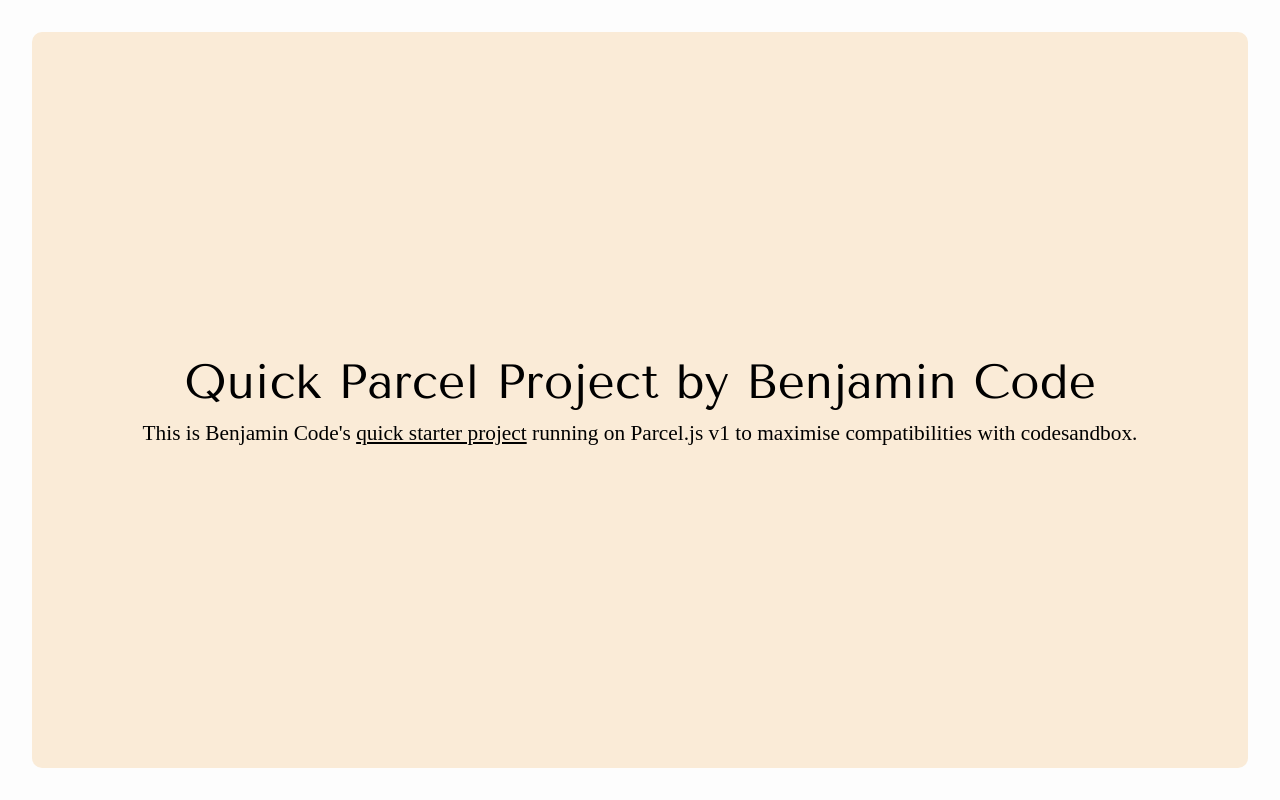
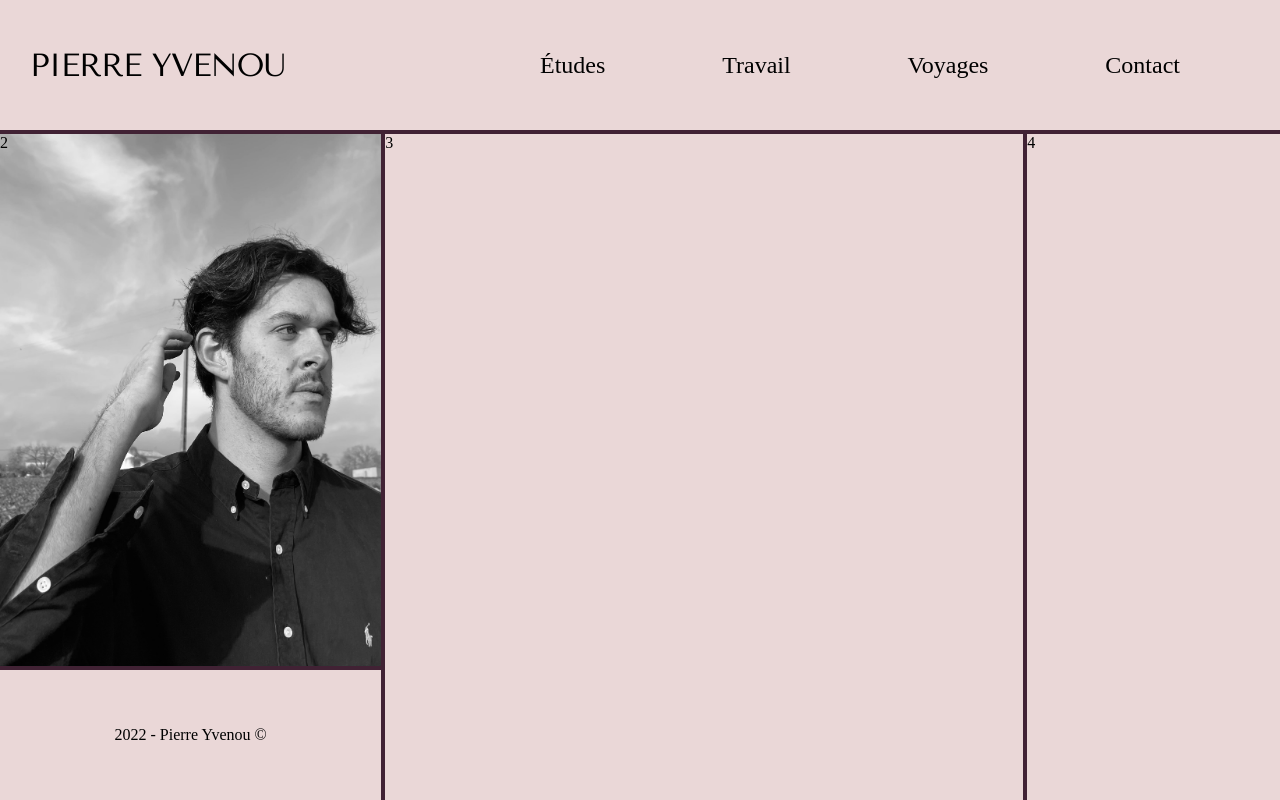
Before and after one commit to yvpierre/portfolio, a website built with Parcel: page index.html in a window 1280 px wide. Built offline with nearby package versions, Linux system fonts and the light colour scheme; files whose address does not match are found by name; a web font is replaced by a local one.

Commit message:
placing the grid's firsts components

```diff
--- a/index.html
+++ b/index.html
@@ -13,23 +13,9 @@
     <meta name="viewport" content="width=device-width, initial-scale=1, minimum-scale=1, maximum-scale=5">
     <meta name="format-detection" content="telephone=no">
     <!-- Title -->
-    <title>Benjamin Code Scalpel</title>
+    <title>Pierre Yvenou</title>
     <!-- Description -->
-    <meta name="description" content="Home description.">
-    <!-- Social -->
-    <!-- Twitter -->
-    <meta name="twitter:card" content="summary_large_image">
-    <meta name="twitter:title" content="Quick Parcel Project — Home">
-    <meta name="twitter:description" content="Home description.">
-    <meta name="twitter:image" content="#">
-    <!-- Facebook -->
-    <meta property="og:type" content="website">
-    <meta property="og:url" content="https://www.example.com">
-    <meta property="og:title" content="Quick Parcel Project — Home">
-    <meta property="og:description" content="Home description.">
-    <meta property="og:image" content="#">
-    <meta property="og:image:width" content="1200">
-    <meta property="og:image:height" content="630">
+    <meta name="description" content="Pierre Yvenou's portfolio">
     <!-- Favicon -->
     <meta name="theme-color" content="#fff">
     <link rel="preconnect" href="https://fonts.googleapis.com">
@@ -39,14 +25,22 @@
 
 <body>
 
-<div class="hero">
-    <h1>Quick Parcel Project by Benjamin Code</h1>
-    <p class="description">
-        This is Benjamin Code's <a href="https://github.com/bdebon/quick-parcel-project" target="_blank">quick starter project</a> running on Parcel.js v1 to maximise compatibilities with codesandbox.
-    </p>
+    <div class="parent">
+        <div class="navbar">
+            <h1 class="nom">PIERRE YVENOU</h1>
+            <ul class="menu">
+                <li>Études</li>
+                <li>Travail</li>
+                <li>Voyages</li>
+                <li>Contact</li>
+            </ul>
 
-</div>
-
+        </div>
+        <div class="left"> 2 </div>
+        <div class="main"> 3 </div>
+        <div class="right"> 4 </div>
+        <div class="footer"> 2022 - Pierre Yvenou © </div>
+    </div>
 
 <script type="module" src="src/index.ts"></script>
 
--- a/src/scss/_base.scss
+++ b/src/scss/_base.scss
@@ -9,3 +9,71 @@
 h1, h2, h3, h4 {
   font-family: 'Tenor Sans', sans-serif;
 }
+
+.parent {
+  position: absolute;
+  top: -2px;
+  bottom: -2px;
+  left: -2px;
+  right: -2px;
+  display: grid;
+  grid-template-columns: 3fr 5fr 2fr;
+  grid-template-rows: 1fr 4fr 1fr;
+  grid-column-gap: px;
+  grid-row-gap: 0px;
+}
+
+.parent > div {
+  background-color: #ead7d7;
+  border: 2px solid #412234;
+  box-sizing: border-box;
+}
+.navbar {
+  grid-area: 1 / 1 / 2 / 4;
+}
+
+.left {
+  background: url("../../Portfolio/assets/res/photo.jpg");
+  background-size: cover;
+  grid-area: 2 / 1 / 3 / 2;
+}
+
+.main {
+  grid-area: 2 / 2 / 4 / 3;
+}
+
+.right {
+  grid-area: 2 / 3 / 4 / 4;
+}
+
+.footer {
+  grid-area: 3 / 1 / 4 / 2;
+}
+
+.navbar {
+  display: flex;
+  flex-direction: row;
+  justify-content: space-between;
+  align-items: center
+;
+}
+.menu {
+  font-size: 24px;
+  display: flex;
+  flex-direction: row;
+  justify-content: space-between;
+  width: 50%;
+  margin-right: 100px;
+}
+
+.nom {
+  font-size: 32px;
+  margin-left: 30px;
+  letter-spacing: -1px;
+}
+
+.footer {
+  display: flex;
+  align-items: center;
+  justify-content: center;
+}
```
Also changed, not shown: assets/res/photo.jpg (added), dist/index.html (added), dist/photo.b1e3752a.jpg (added), dist/res/photo.jpg (added), 9 other files.
